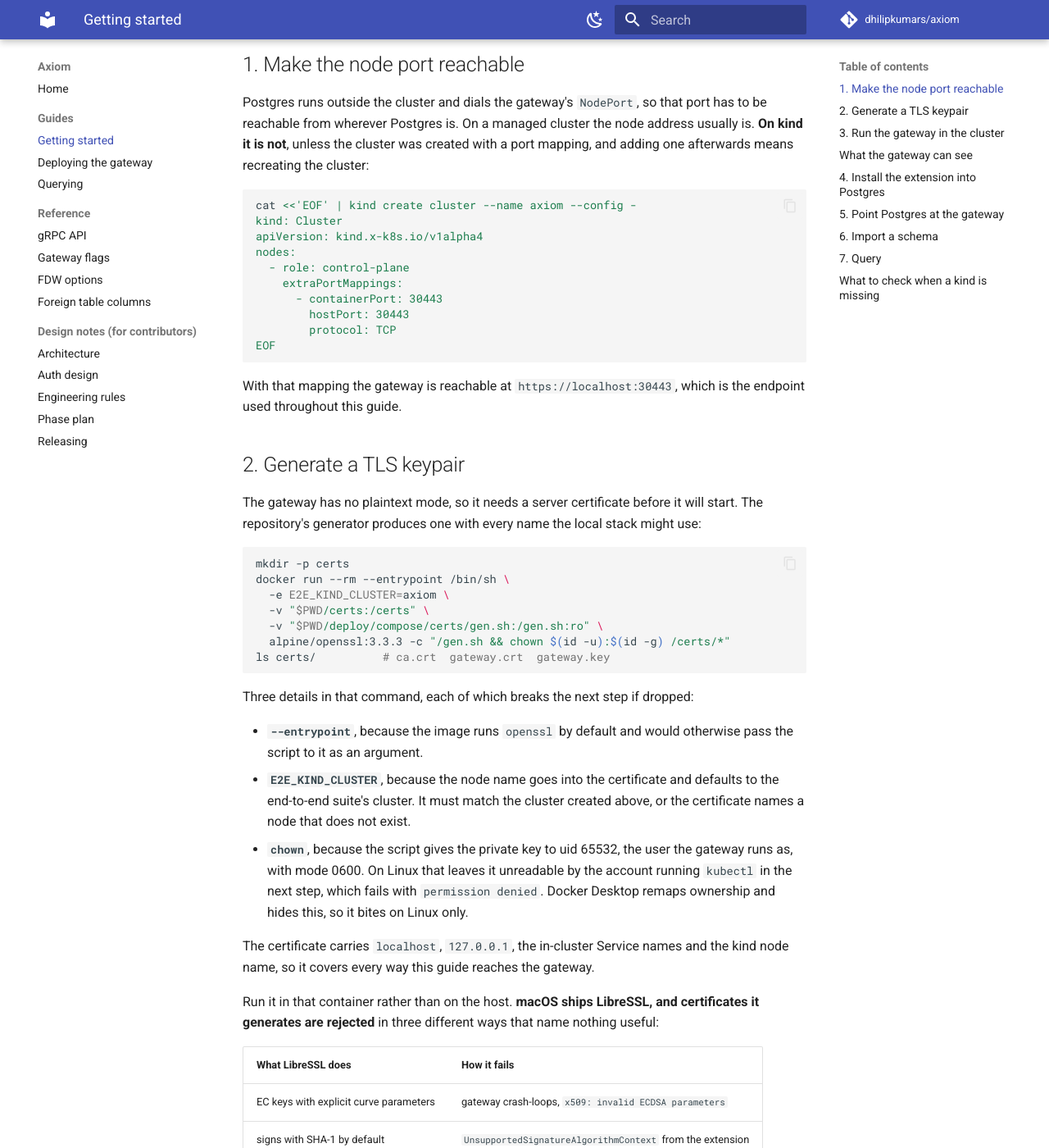
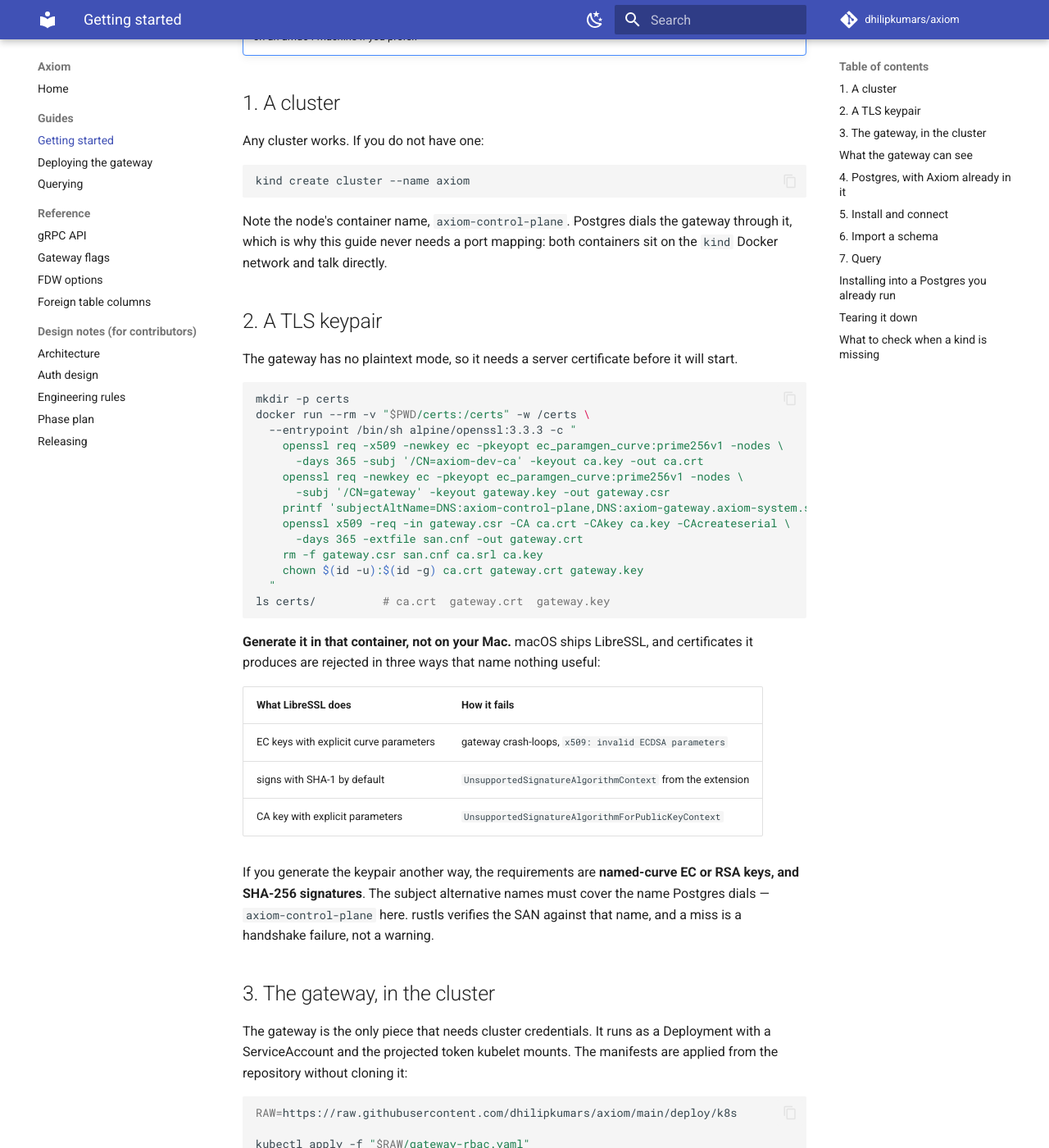
Before and after one commit to dhilipkumars/axiom, an MkDocs documentation site: the page built from docs/guides/getting-started.md, in a window 1280 px wide and 1400 px high, scrolled down 400 px. Shown: the whole window at 82% size. Built offline with MkDocs 1.6.1 and Material for MkDocs 9.7.7, drawn with Linux system fonts in a browser that asks for light colours; comment, search, counter and statistics services are not loaded; some of the changed text lies outside the part shown.

Commit message:
Rewrite getting started so nothing has to be built
Closes #39. Part of #40.

The guide assumed a checkout in three places, and the third was fatal
for a released user: it mounted `deploy/compose/certs/gen.sh` to make
certificates, applied `deploy/k8s/*.yaml` by relative path, and told the
reader to run `cargo pgrx install`. Someone who downloaded a release has
none of those, and no Rust toolchain either.

Now: certificates are generated by an inline openssl script in the
alpine/openssl container, the manifests are applied straight from
raw.githubusercontent.com, and Postgres is the published
`axiom-postgres:development-pg17` image with the extension already in it.

**The NodePort step is gone entirely**, which is the part I did not
expect. The old guide opened by making the node port reachable from the
host, which on kind meant recreating the cluster with extraPortMappings.
Putting Postgres on the `kind` Docker network and dialling
`axiom-control-plane:30443` removes the need: both containers are on one
network, the certificate already carries the node name, and there is
nothing to map. That also makes the guide identical on macOS and Linux,
where `host.docker.internal` would not have been.

Apple Silicon gets its own note, because the published images are amd64
only and `docker pull` fails there with "no matching manifest for
linux/arm64/v8" -- which names nothing useful. Every docker command
carries `--platform linux/amd64`. Found by pulling on this machine
rather than assuming; a CI runner is amd64 and would never have shown
it.

Two things the guide now says plainly that it did not before: the image
preloads the library because Axiom registers PGC_POSTMASTER GUCs and
`CREATE EXTENSION` fails outright without it (#43), and managed Postgres
cannot run Axiom at all, since it is not a trusted extension and needs
`shared_preload_libraries`. Better learned on the install page than from
a failed CREATE EXTENSION.

Verified by tearing everything down and running the guide's literal
commands from nothing: fresh kind cluster, certs, manifests by URL,
published image, CREATE EXTENSION, IMPORT FOREIGN SCHEMA over the whole
cluster, and the payoff query returning all 8 kube-system pods. The
teardown commands were run too. mkdocs strict clean.

Co-Authored-By: Claude Opus 5 <noreply@anthropic.com>

````diff
--- a/docs/guides/getting-started.md
+++ b/docs/guides/getting-started.md
@@ -1,78 +1,55 @@
 # Getting started
 
-This walks from nothing to a SQL query that returns real cluster data, using
-kind for the cluster. It assumes Docker, `kubectl`, `kind` and a Postgres you
-can install an extension into.
+From nothing to a SQL query that returns real cluster data. **Nothing here is
+built from source**: it uses published images, and manifests applied straight
+from a URL. You need Docker, `kubectl` and `kind`.
 
-Every command here has been run end to end. If one does not work, that is a
-bug worth reporting.
+Every command has been run end to end, in this order. If one does not work,
+that is a bug worth reporting.
 
-If you only want to see it work, skip all of this and run the end-to-end
-suite, which builds everything, creates a throwaway kind cluster and tears it
-down again:
+!!! note "On Apple Silicon"
+
+    The images are `linux/amd64` only for now, so `docker` needs
+    `--platform linux/amd64` or it fails with *no matching manifest for
+    linux/arm64/v8*. It runs under emulation. Every `docker` command below
+    already carries the flag; drop it on an amd64 machine if you prefer.
+
+## 1. A cluster
+
+Any cluster works. If you do not have one:
 
 ```sh
-./e2e/run_all.sh
+kind create cluster --name axiom
 ```
 
-## 1. Make the node port reachable
+Note the node's container name, `axiom-control-plane`. Postgres dials the
+gateway through it, which is why this guide never needs a port mapping: both
+containers sit on the `kind` Docker network and talk directly.
 
-Postgres runs outside the cluster and dials the gateway's `NodePort`, so that
-port has to be reachable from wherever Postgres is. On a managed cluster the
-node address usually is. **On kind it is not**, unless the cluster was created
-with a port mapping, and adding one afterwards means recreating the cluster:
-
-```sh
-cat <<'EOF' | kind create cluster --name axiom --config -
-kind: Cluster
-apiVersion: kind.x-k8s.io/v1alpha4
-nodes:
-  - role: control-plane
-    extraPortMappings:
-      - containerPort: 30443
-        hostPort: 30443
-        protocol: TCP
-EOF
-```
-
-With that mapping the gateway is reachable at `https://localhost:30443`, which
-is the endpoint used throughout this guide.
-
-## 2. Generate a TLS keypair
+## 2. A TLS keypair
 
 The gateway has no plaintext mode, so it needs a server certificate before it
-will start. The repository's generator produces one with every name the local
-stack might use:
+will start.
 
 ```sh
 mkdir -p certs
-docker run --rm --entrypoint /bin/sh \
-  -e E2E_KIND_CLUSTER=axiom \
-  -v "$PWD/certs:/certs" \
-  -v "$PWD/deploy/compose/certs/gen.sh:/gen.sh:ro" \
-  alpine/openssl:3.3.3 -c "/gen.sh && chown $(id -u):$(id -g) /certs/*"
+docker run --rm -v "$PWD/certs:/certs" -w /certs \
+  --entrypoint /bin/sh alpine/openssl:3.3.3 -c "
+    openssl req -x509 -newkey ec -pkeyopt ec_paramgen_curve:prime256v1 -nodes \
+      -days 365 -subj '/CN=axiom-dev-ca' -keyout ca.key -out ca.crt
+    openssl req -newkey ec -pkeyopt ec_paramgen_curve:prime256v1 -nodes \
+      -subj '/CN=gateway' -keyout gateway.key -out gateway.csr
+    printf 'subjectAltName=DNS:axiom-control-plane,DNS:axiom-gateway.axiom-system.svc,DNS:localhost,IP:127.0.0.1\nextendedKeyUsage=serverAuth\n' > san.cnf
+    openssl x509 -req -in gateway.csr -CA ca.crt -CAkey ca.key -CAcreateserial \
+      -days 365 -extfile san.cnf -out gateway.crt
+    rm -f gateway.csr san.cnf ca.srl ca.key
+    chown $(id -u):$(id -g) ca.crt gateway.crt gateway.key
+  "
 ls certs/          # ca.crt  gateway.crt  gateway.key
 ```
 
-Three details in that command, each of which breaks the next step if dropped:
-
-- **`--entrypoint`**, because the image runs `openssl` by default and would
-  otherwise pass the script to it as an argument.
-- **`E2E_KIND_CLUSTER`**, because the node name goes into the certificate and
-  defaults to the end-to-end suite's cluster. It must match the cluster created
-  above, or the certificate names a node that does not exist.
-- **`chown`**, because the script gives the private key to uid 65532, the user
-  the gateway runs as, with mode 0600. On Linux that leaves it unreadable by
-  the account running `kubectl` in the next step, which fails with `permission
-  denied`. Docker Desktop remaps ownership and hides this, so it bites on Linux
-  only.
-
-The certificate carries `localhost`, `127.0.0.1`, the in-cluster Service names
-and the kind node name, so it covers every way this guide reaches the gateway.
-
-Run it in that container rather than on the host. **macOS ships LibreSSL, and
-certificates it generates are rejected** in three different ways that name
-nothing useful:
+**Generate it in that container, not on your Mac.** macOS ships LibreSSL, and
+certificates it produces are rejected in three ways that name nothing useful:
 
 | What LibreSSL does | How it fails |
 | --- | --- |
@@ -80,45 +57,33 @@ nothing useful:
 | signs with SHA-1 by default | `UnsupportedSignatureAlgorithmContext` from the extension |
 | CA key with explicit parameters | `UnsupportedSignatureAlgorithmForPublicKeyContext` |
 
-If you generate the keypair yourself, the requirements are **named-curve EC or
-RSA keys, and SHA-256 signatures**. The subject alternative names must cover
-the name Postgres will dial, which for a `NodePort` is the node address or
-`localhost`, not the in-cluster Service DNS.
+If you generate the keypair another way, the requirements are **named-curve EC
+or RSA keys, and SHA-256 signatures**. The subject alternative names must cover
+the name Postgres dials — `axiom-control-plane` here. rustls verifies the SAN
+against that name, and a miss is a handshake failure, not a warning.
 
-## 3. Run the gateway in the cluster
+## 3. The gateway, in the cluster
 
 The gateway is the only piece that needs cluster credentials. It runs as a
-Deployment with a ServiceAccount and the projected token kubelet mounts.
+Deployment with a ServiceAccount and the projected token kubelet mounts. The
+manifests are applied from the repository without cloning it:
 
 ```sh
-kubectl apply -f deploy/k8s/gateway-rbac.yaml
+RAW=https://raw.githubusercontent.com/dhilipkumars/axiom/main/deploy/k8s
+
+kubectl apply -f "$RAW/gateway-rbac.yaml"
 
 kubectl -n axiom-system create secret generic axiom-gateway-tls \
   --from-file=tls.crt=certs/gateway.crt \
   --from-file=tls.key=certs/gateway.key
 
-kubectl apply -f deploy/k8s/gateway-deployment.yaml
+kubectl apply -f "$RAW/gateway-deployment.yaml"
 kubectl -n axiom-system rollout status deploy/axiom-gateway
 ```
 
-`deploy/k8s/gateway-deployment.yaml` pulls
-`ghcr.io/dhilipkumars/axiom-gateway:development` by default. If you are following this
-from a fork that publishes under a different owner, patch the manifest's
-`image:` field to that owner first. If you are iterating on a local gateway
-build and want kind to run that instead, tag it with the same reference,
-side-load it, and apply a local `IfNotPresent` override so the first Pod does
-not try to pull before the patch lands:
-
-```sh
-docker build -f gateway/Dockerfile -t ghcr.io/dhilipkumars/axiom-gateway:development .
-kind load docker-image ghcr.io/dhilipkumars/axiom-gateway:development --name axiom
-sed '0,/imagePullPolicy: Always/s//imagePullPolicy: IfNotPresent/' \
-  deploy/k8s/gateway-deployment.yaml | kubectl apply -f -
-kubectl -n axiom-system rollout status deploy/axiom-gateway
-```
-
-[Deploying the gateway](deploying.md) covers the exposure choices and how they
-interact with the certificate.
+That pulls `ghcr.io/dhilipkumars/axiom-gateway:development`, which is built
+nightly from `main`. Releases publish a versioned tag; see
+[Releasing](../RELEASING.md) for what each tag means.
 
 ## What the gateway can see
 
@@ -151,51 +116,67 @@ Grant only the verbs you want available. A kind granted `get`, `list` and
 `watch` is readable and cacheable but not writable, and the generated table
 reflects that.
 
-## 4. Install the extension into Postgres
+## 4. Postgres, with Axiom already in it
 
-Axiom is a pgrx extension, built and installed like any other:
+Rather than installing the extension, run a Postgres image that has it:
 
 ```sh
-cd extension && cargo pgrx install --release --no-default-features --features pg16
+docker run -d --name axiom-postgres --platform linux/amd64 \
+  --network kind \
+  -e POSTGRES_PASSWORD=axiom \
+  -v "$PWD/certs:/certs:ro" \
+  -p 55432:5432 \
+  ghcr.io/dhilipkumars/axiom-postgres:development-pg17
 ```
 
-**The feature must match the Postgres you are building against.** Axiom
-supports 16 through the latest major, so use `pg16`, `pg17` or `pg18` to match
-the `pg_config` that `cargo pgrx init` was pointed at. A mismatch fails with a
-pgrx error that does not make the cause obvious.
+Three things in that command matter:
 
-Then, in the database you want to query from:
+- **`--network kind`** puts Postgres on the same Docker network as the cluster
+  node, so it can reach the gateway's `NodePort` at `axiom-control-plane:30443`
+  without any port mapping on the cluster.
+- **`-v "$PWD/certs:/certs:ro"`** because `ca_cert` below is a path on the
+  *Postgres server's* filesystem, read by the backend process. Inside this
+  container that is `/certs/ca.crt`.
+- **`-p 55432:5432`** is only for your own `psql`; nothing in this guide needs
+  it. Use `docker exec -it axiom-postgres psql -U postgres` instead if you
+  prefer.
+
+The image sets `shared_preload_libraries = 'axiom'` itself. That is not a
+convenience: Axiom registers `PGC_POSTMASTER` GUCs, so without preloading
+`CREATE EXTENSION` fails outright rather than running with the cache disabled.
+
+`axiom-postgres` is published per major — `-pg16`, `-pg17`, `-pg18`. Swap the
+tag to match the Postgres you want.
+
+## 5. Install and connect
+
+```sh
+docker exec -it axiom-postgres psql -U postgres
+```
 
 ```sql
 CREATE EXTENSION axiom;
 SELECT axiom_version();
-```
 
-## 5. Point Postgres at the gateway
-
-```sql
 CREATE SERVER prod
   FOREIGN DATA WRAPPER axiom_fdw
   OPTIONS (
-    endpoint 'https://localhost:30443',
-    ca_cert  '/absolute/path/to/certs/ca.crt'
+    endpoint 'https://axiom-control-plane:30443',
+    ca_cert  '/certs/ca.crt'
   );
 
 CREATE USER MAPPING FOR CURRENT_USER SERVER prod;
 ```
 
-The user mapping carries no options today, so it takes no `OPTIONS` clause.
+The user mapping carries no options today, so it takes no `OPTIONS` clause;
 Postgres rejects an empty `OPTIONS ()` with a syntax error. Per-caller
 credentials are on the roadmap, and are what will eventually give the mapping
 something to hold.
 
-`ca_cert` is a path on the Postgres **server's** filesystem, read by the
-backend process, so it must be readable by the user Postgres runs as. Leaving
-it out falls back to the host trust store, which is what you want if the
-gateway's certificate is signed by a real CA.
-
-Every accepted option is listed in the
-[foreign data wrapper options](../generated/fdw-options.md) reference.
+Leaving `ca_cert` out falls back to the host trust store, which is what you
+want when the gateway's certificate is signed by a real CA. Every accepted
+option is in the [foreign data wrapper options](../generated/fdw-options.md)
+reference.
 
 ## 6. Import a schema
 
@@ -235,6 +216,25 @@ columns, plus the kind's own top-level fields, plus a `raw jsonb` column
 holding the whole object. The [column reference](../generated/columns.md)
 explains the rules.
 
+## Installing into a Postgres you already run
+
+This guide runs Postgres in a container because that is what can be done today
+without a toolchain. Installing Axiom into an existing Postgres currently means
+building the extension from source — see the repository's README.
+
+Downloadable extension artifacts, so that no longer needs a Rust toolchain, are
+the next thing on the roadmap. Note that Axiom cannot be installed on managed
+Postgres at all: it is not a trusted extension and needs
+`shared_preload_libraries`, neither of which RDS, Cloud SQL or Aurora permit.
+
+## Tearing it down
+
+```sh
+docker rm -f axiom-postgres
+kind delete cluster --name axiom
+rm -rf certs
+```
+
 ## What to check when a kind is missing
 
 Foreign tables are catalog objects. Changing the gateway's RBAC changes what it
````
Also changed, not shown: .changes/install-guide.md (added, +17 -0 lines).
